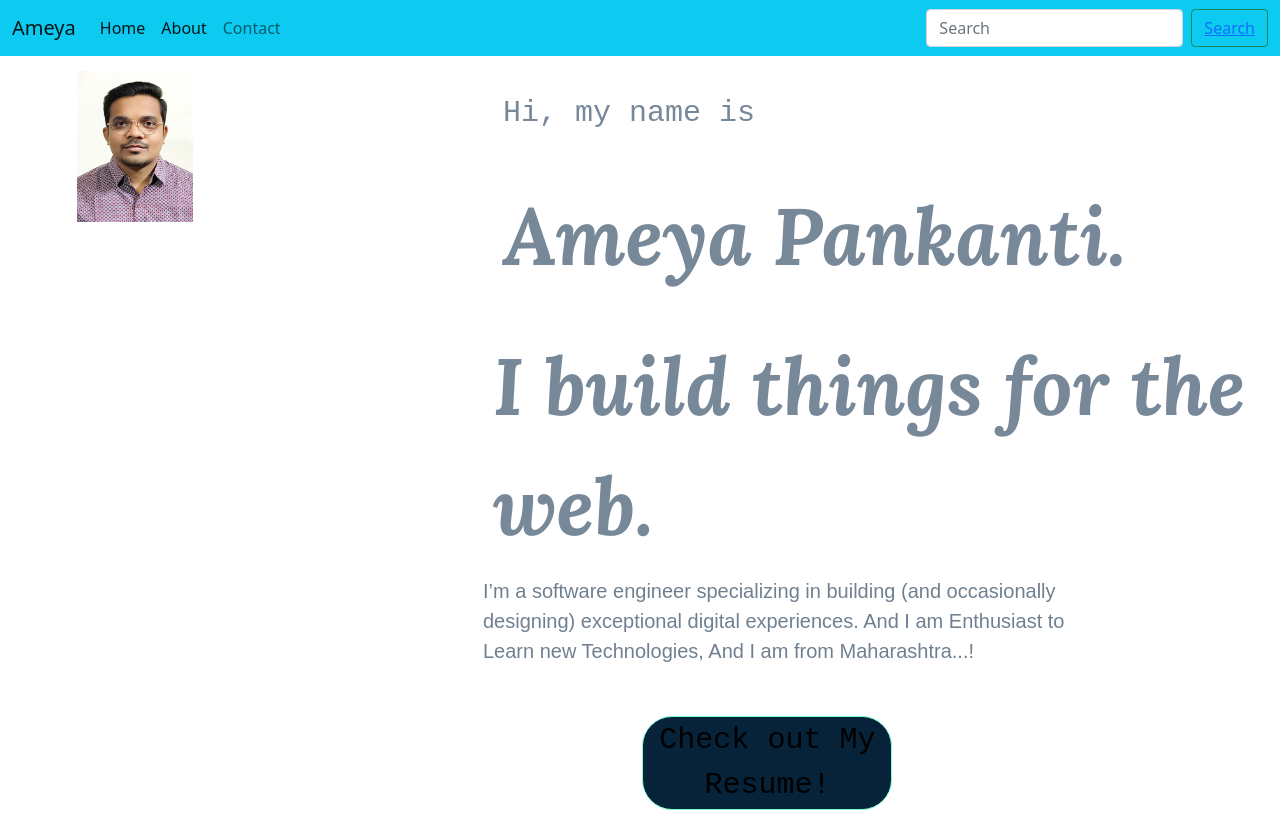
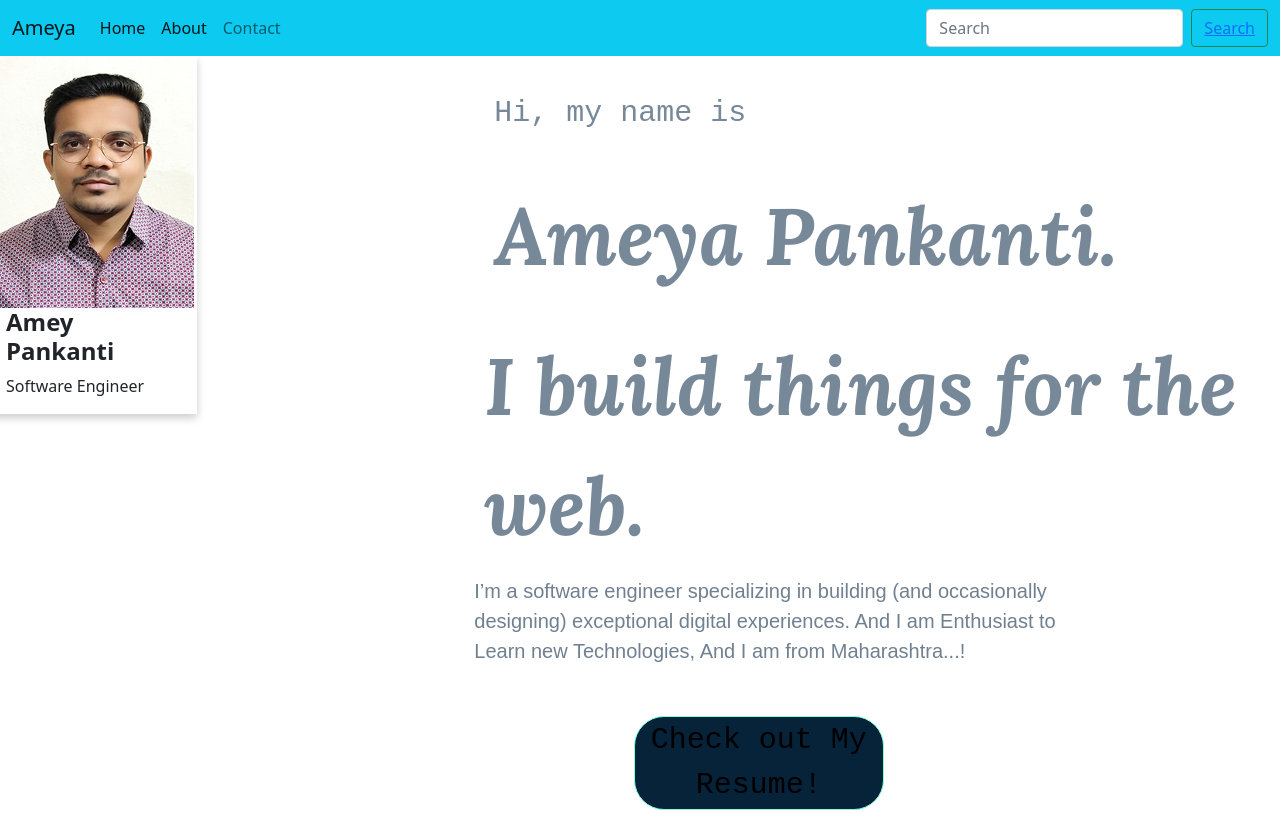
Before and after one commit to acciojob/portfolio-page-AmeyPank, a website: page index.html in a window 1280 px wide. Shown: the top 813 px of the page. Drawn offline with nearby package versions, Linux system fonts and the light colour scheme; a web font is replaced by a local one.

Commit message:
FAcicon Added

```diff
--- a/index.html
+++ b/index.html
@@ -3,6 +3,7 @@
 <html>
 
 <head>
+<link rel="shortcut icon" href="logo.png" type="image/x-icon">
 	<script src="https://kit.fontawesome.com/fd3faded25.js" crossorigin="anonymous"></script>
 	<script src="https://kit.fontawesome.com/fd3faded25.js" crossorigin="anonymous"></script>
 	<link rel="stylesheet" href="Style1.css">
@@ -50,10 +51,32 @@
 		</div>
 	</nav>
 	</div>
+
+	<style>
+		.card1 {
+		  box-shadow: 0 4px 8px 0 rgba(0,0,0,0.2);
+		  transition: 0.3s;
+		  width: 16%;
+		  height: 16%;
+		}
+
+		.card:hover {
+		  box-shadow: 0 8px 16px 0 rgba(0,0,0,0.2);
+		}
+
+		.container {
+		  padding: 0px 6px;
+		}
+		</style>
 	<div class="row">
-		<div class="col-2">
-			<div class="image"><img src="img/Ameya.png" width="100%"></div>
-		</div>
+		<div class="card1">
+			<img src="img/Ameya.png" alt="Avatar" style="width:105%">
+			<div class="container">
+			  <h4><b>Amey Pankanti</b></h4>
+			  <p>Software Engineer</p>
+			</div>
+		  </div>
+
 
 		<div class="col-10">
 
```
Also changed, not shown: logo.png (added).
